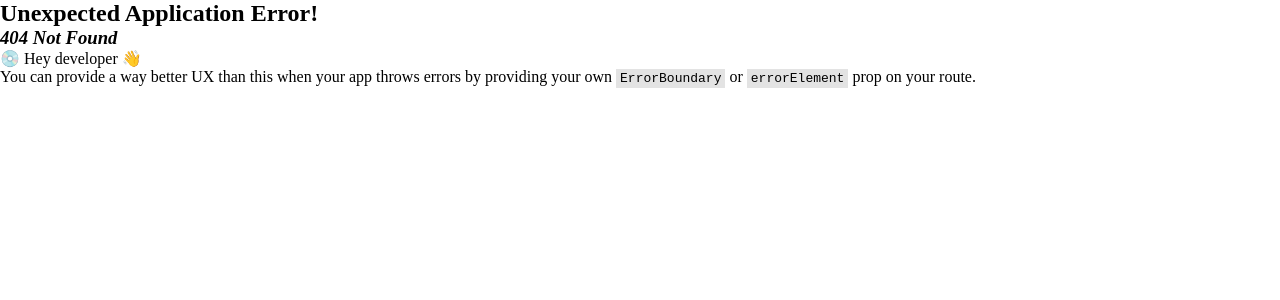
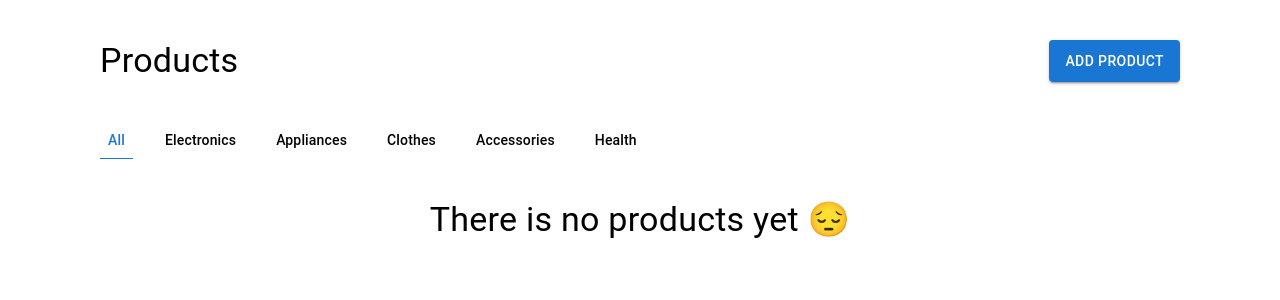
Before and after one commit to SpeedyM282/test-work, a React (Create React App) app: page /main in a window 1280 px wide. Before the commit this address had no page. Shown: the top 300 px of the page. Built offline with nearby package versions, Linux system fonts and the light colour scheme.

Commit message:
add filter by category feat

```diff
--- a/src/pages/main/index.tsx
+++ b/src/pages/main/index.tsx
@@ -1,11 +1,11 @@
 import * as yup from "yup";
-import { useState } from "react";
 import { IProduct } from "../../types";
-import { Link } from "react-router-dom";
 import { useForm } from "react-hook-form";
+import { useEffect, useState } from "react";
 import { categories, uid } from "../../helper";
 import Product from "../../components/Product";
 import { yupResolver } from "@hookform/resolvers/yup";
+import { Link, useSearchParams } from "react-router-dom";
 import { Button, Stack, Typography } from "@mui/material";
 import CreateProductModal from "../../components/CreateProductModal";
 
@@ -26,14 +26,24 @@ const createProductSchema = yup.object().shape({
 });
 
 const Main = () => {
-	const [products, setProducts] = useState<IProduct[]>(
-		JSON.parse(localStorage.getItem("products") || "[]")
-	);
 	const [open, setOpen] = useState(false);
+	const [searchParams, _] = useSearchParams();
+	const [products, setProducts] = useState<IProduct[]>([]);
+	const category = searchParams.get("category") || "";
 
 	const useFormData = useForm<IProduct>({
 		resolver: yupResolver(createProductSchema),
 	});
+
+	useEffect(() => {
+		console.log(category);
+		if (category) {
+			const products = JSON.parse(localStorage.getItem("products") || "[]");
+			setProducts(products.filter((e: IProduct) => e.category === category));
+		} else {
+			setProducts(JSON.parse(localStorage.getItem("products") || "[]"));
+		}
+	}, [category]);
 
 	const addProduct = (data: IProduct) => {
 		const newProduct = {
@@ -97,16 +107,36 @@ const Main = () => {
 				</Stack>
 
 				<Stack direction="row" gap={3}>
-					{!!products.length &&
-						categories.map((e) => (
-							<Link key={e.text} to={`/?category=${e.text}`}>
+					<Link to="/main">
 						<Typography
 							variant="body2"
 							sx={{
 								p: 1,
 								fontWeight: 500,
 								transition: "0.3s",
-										borderBottom: "1px solid transparent",
+								borderBottom: "1px solid",
+								color: !category ? "#1976d2" : "#000",
+								borderColor: !category ? "#1976d2" : "transparent",
+								"&:hover": {
+									color: "#1976d2",
+									borderBottom: "1px solid #1976d2",
+								},
+							}}
+						>
+							All
+						</Typography>
+					</Link>
+					{categories.map((e) => (
+						<Link key={e.text} to={`/main?category=${e.text}`}>
+							<Typography
+								variant="body2"
+								sx={{
+									p: 1,
+									fontWeight: 500,
+									transition: "0.3s",
+									borderBottom: "1px solid",
+									color: category === e.text ? "#1976d2" : "#000",
+									borderColor: category === e.text ? "#1976d2" : "transparent",
 									"&:hover": {
 										color: "#1976d2",
 										borderBottom: "1px solid #1976d2",
```
Also changed, not shown: src/index.tsx (+9 -1 lines). Lines whose indentation alone changed are shown as unchanged.
